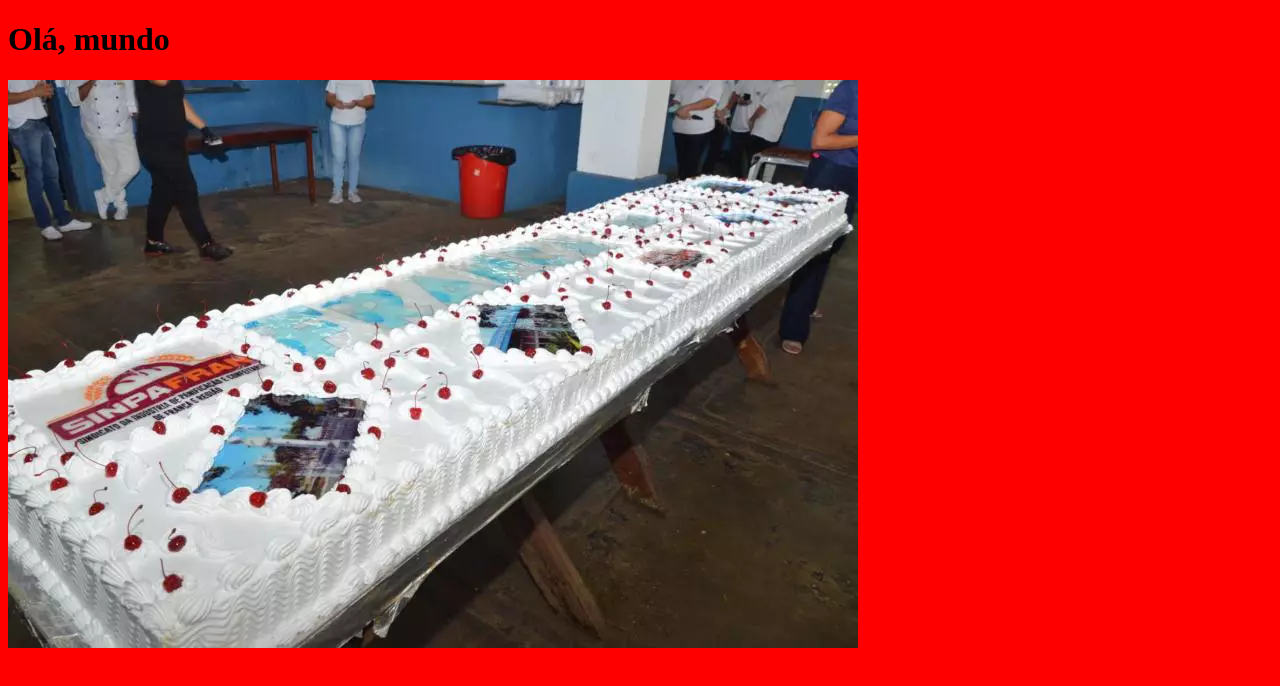
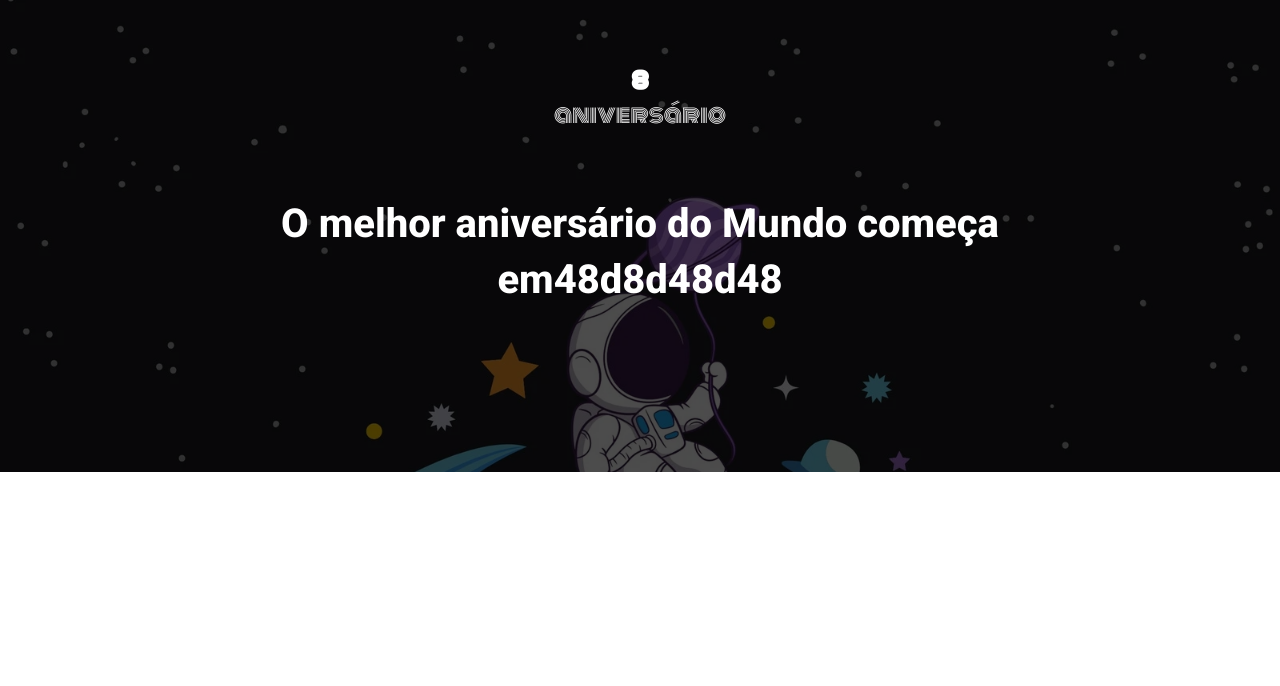
Before and after one commit to l-dhias/lolo_niver, a website built with Parcel: page src/index.html in a window 1280 px wide. Built offline with nearby package versions, Linux system fonts and the light colour scheme.

Commit message:
crinado o hero

```diff
--- a/package.json
+++ b/package.json
@@ -12,6 +12,7 @@
   "description": "",
   "devDependencies": {
     "@parcel/transformer-sass": "^2.13.3",
-    "parcel": "^2.13.3"
+    "parcel": "^2.13.3",
+    "sharp": "^0.33.5"
   }
 }
--- a/src/index.html
+++ b/src/index.html
@@ -3,12 +3,25 @@
 <head>
     <meta charset="UTF-8">
     <meta name="viewport" content="width=device-width, initial-scale=1.0">
-    <title>Document</title>
+    <title>Aniversário do lolo</title>
+    <link rel="preconnect" href="https://fonts.googleapis.com">
+    <link rel="preconnect" href="https://fonts.gstatic.com" crossorigin>
+    <link href="https://fonts.googleapis.com/css2?family=Roboto:ital,wght@0,100..900;1,100..900&display=swap" rel="stylesheet">
+    <link rel="preconnect" href="https://fonts.googleapis.com">
+    <link rel="preconnect" href="https://fonts.gstatic.com" crossorigin>
+    <link href="https://fonts.googleapis.com/css2?family=Monoton&display=swap" rel="stylesheet">
     <link rel="stylesheet" href="./styles/main.scss">
 </head>
 <body>
-    <h1>Olá, mundo</h1>
-    <img src="./images/bolo.webp" alt="">
+    <header class="hero">
+        <div class="container">
+            <h2 class="hero__logo">8</h2>
+            <p class="hero__logo">aniversário</p>
+            <p class="hero__text">
+                O melhor aniversário do Mundo começa em48d8d48d48
+            </p>
+        </div>
+    </header>
     <script src="./sripts/main.js"></script>
 </body>
 </html>
--- /dev/null
+++ b/src/styles/_hero.scss
@@ -0,0 +1,52 @@
+.hero {
+    padding-top: 64px;
+    padding-bottom: 100px;
+    background-image: url(../images/fundo2.webp);
+    background-repeat: no-repeat;
+    background-size: cover;
+    position: relative;
+
+    .container {
+        position: relative;
+    }
+
+    &::before {
+        position: absolute;
+        top: 0;
+        left: 0;
+        width: 100%;
+        height: 100%;
+        background-color: #000;
+        content: '';
+        opacity: .7;
+    }
+
+    &__text {
+        margin-top: 64px;
+        margin-bottom: 64px;
+        font-size: 40px;
+        line-height: 56px;
+        font-weight: 800;
+        text-align: center;
+    }
+
+    &__logo{
+        text-align: center;
+        font-family: "Monoton", sans-serif ;
+        font-size: 22px;
+    }
+
+    @media (max-width: 640px) {
+        padding: 40px 0;
+
+        &__logo {
+            font-size: 19px;
+        }
+
+        &__text {
+            font-size: 22px;
+            line-height: 24px;
+            margin: 24px 0;
+        }
+    }
+}
--- a/src/styles/main.scss
+++ b/src/styles/main.scss
@@ -1,3 +1,23 @@
-body {
-    background-color: red;
+@use'hero';
+
+* {
+    margin: 0;
+    padding: 0;
+    box-sizing: border-box;
+    font-family: Roboto, sans-serif;
+    color: #fff;
 }
+
+.container {
+    max-width: 960px;
+    width: 100%;
+    margin: 0 auto;
+
+    @media (max-width: 640px ) {
+        max-width: 80%;
+    }
+
+    @media (max-width: 1024px ) {
+        max-width: 90%;
+    }
+}
```
Also changed, not shown: src/images/8.avif (added), src/images/a.jpg (added), 1 other file.
